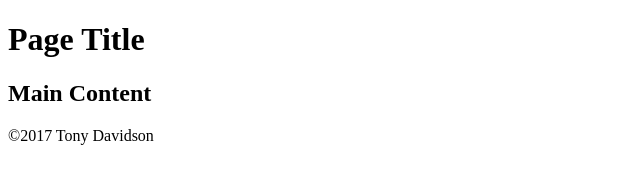
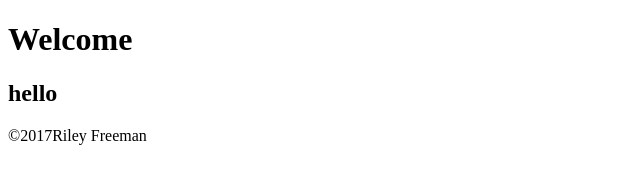
Before and after one commit to JS50/yessir, a plain HTML site: page index.html in a window 1280 px wide. Shown: the whole page, without its empty margins (0-640 px from the left). Drawn offline with Linux system fonts and the light colour scheme.

Commit message:
double yes

```diff
--- a/index.html
+++ b/index.html
@@ -18,19 +18,19 @@
 
     <header>
 
-        <h1>Page Title</h1>
+        <h1>Welcome</h1>
 
     </header>
 
     <main>
 
-        <h2>Main Content</h2>
+        <h2>hello</h2>
 
     </main>
 
     <footer>
 
-        <p>&copy;<time datetime="2017">2017</time> Tony Davidson</p>
+        <p>&copy;<time datetime="2017">2017</time>Riley Freeman</p>
 
     </footer>
 </body>
```
